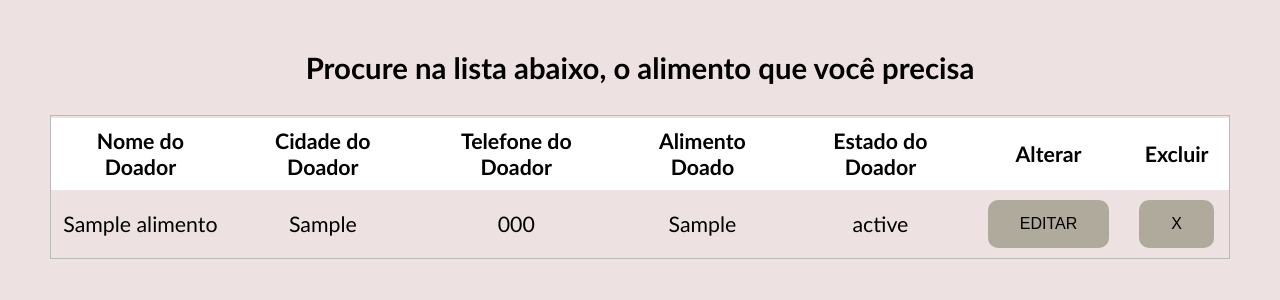
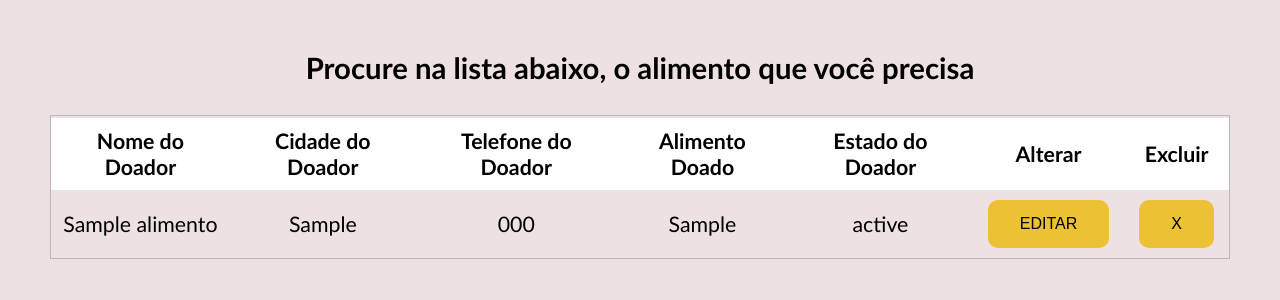
Before and after one commit to CodeThales/Projeto-CRUD-PythonFlask-PostgreSQL-DBeaver, a Flask app: page /doacoes in a window 1280 px wide. Shown: the part 480-780 px from the top of the page. Run offline with Flask 2, Linux system fonts and the light colour scheme; tables that the repository leaves empty hold one stand-in row (values such as "Sample post").

Commit message:
Update doacoes.html
config css - doacoes button

```diff
--- a/Projeto Alimento Solidário/templates/doacoes.html
+++ b/Projeto Alimento Solidário/templates/doacoes.html
@@ -40,10 +40,10 @@
           <td class="trow">{{alimento.alimento}}</td>
           <td class="trow">{{alimento.estado}}</td>
           <td>
-            <a href="/editar/{{alimento.id}}"><button>EDITAR</button></a>
+            <a href="/editar/{{alimento.id}}"><button class="botao">EDITAR</button></a>
           </td>
           <td>
-            <a href="/excluir/{{alimento.id}}"><button>X</button></a>
+            <a href="/excluir/{{alimento.id}}"><button class="botao">X</button></a>
           </td>
         </tr>
         {% endfor %}
```
